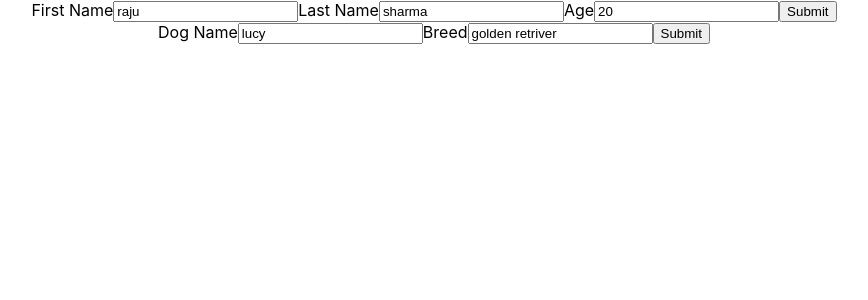
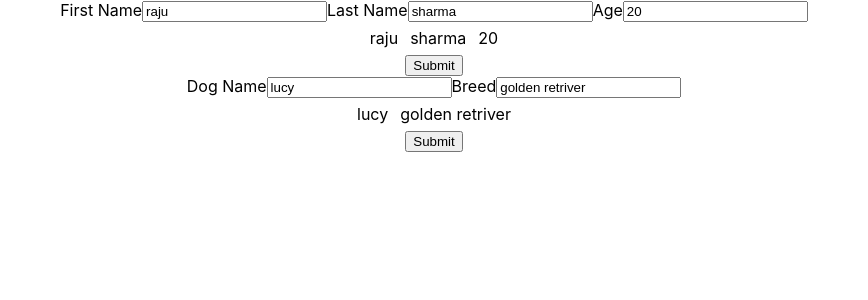
Before and after one commit to sandeshtamanq/form-schema, a React (Create React App) app: page / in a window 1280 px wide. Shown: the top 300 px of the page, without its empty margins (206-1074 px from the left). Built offline with nearby package versions, Linux system fonts and the light colour scheme.

Commit message:
data shown after submit

```diff
--- a/src/App.js
+++ b/src/App.js
@@ -1,4 +1,3 @@
-import logo from "./logo.svg";
 import "./App.css";
 import Form from "./components/Form";
 
@@ -51,8 +50,10 @@ const dogSchema = [
 function App() {
   return (
     <div className="App">
-      <Form schema={personSchema} data={personData}></Form>
-      <Form schema={dogSchema} data={dogData} />
+      <div>
+        <Form schema={personSchema} data={personData}></Form>
+        <Form schema={dogSchema} data={dogData} />
+      </div>
     </div>
   );
 }
--- a/src/components/Form.jsx
+++ b/src/components/Form.jsx
@@ -2,12 +2,8 @@ import React, { useState } from "react";
 import Input from "./Input";
 
 const Form = ({ schema, data }) => {
-  // let inputData = {};
-  // const initialState = schema.map((item) => {
-  //   inputData[item.name] = "";
-  //   return 0;
-  // });
   const [inputInfo, setInputInfo] = useState(data);
+  const [tableData, setTableData] = useState(data);
   const changeHandler = (e) => {
     const { name, value } = e.target;
 
@@ -18,9 +14,10 @@ const Form = ({ schema, data }) => {
       };
     });
   };
+
   const submitHandler = (e) => {
     e.preventDefault();
-
+    setTableData(inputInfo);
     console.log(inputInfo);
   };
   return (
@@ -33,6 +30,14 @@ const Form = ({ schema, data }) => {
           value={inputInfo[item.name]}
         />
       ))}
+
+      <div style={{ display: "flex", justifyContent: "center" }}>
+        {schema.map((item, index) => (
+          <div style={{ margin: "6px" }} key={index}>
+            {tableData[item.name]}
+          </div>
+        ))}
+      </div>
       <input type="submit" value="Submit" />
     </form>
   );
```
Also changed, not shown: src/components/Table.jsx (added).
